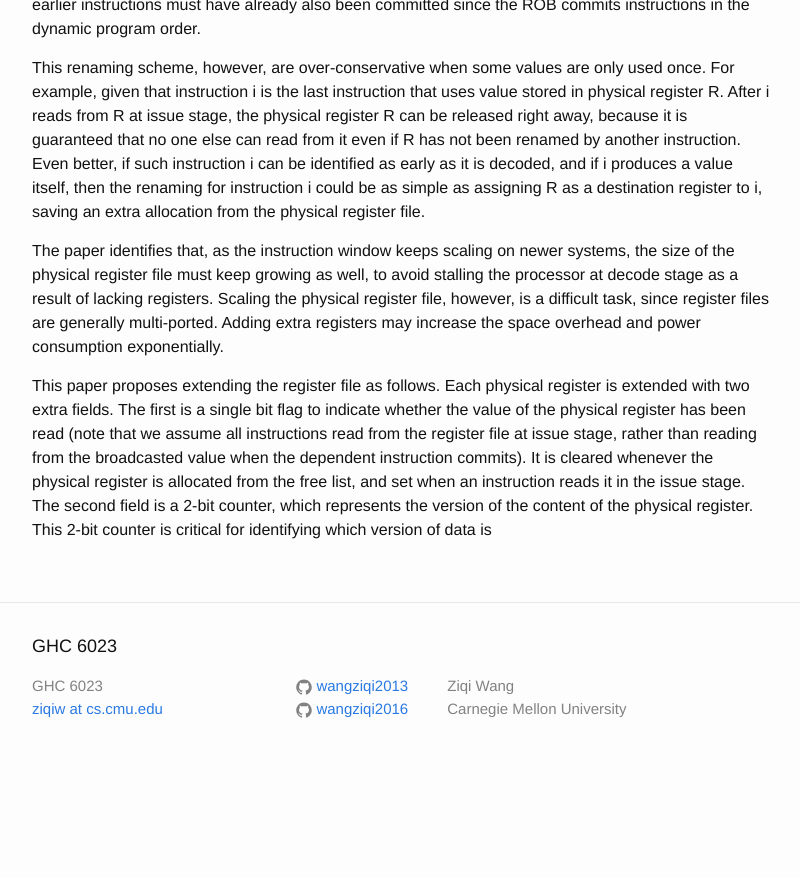
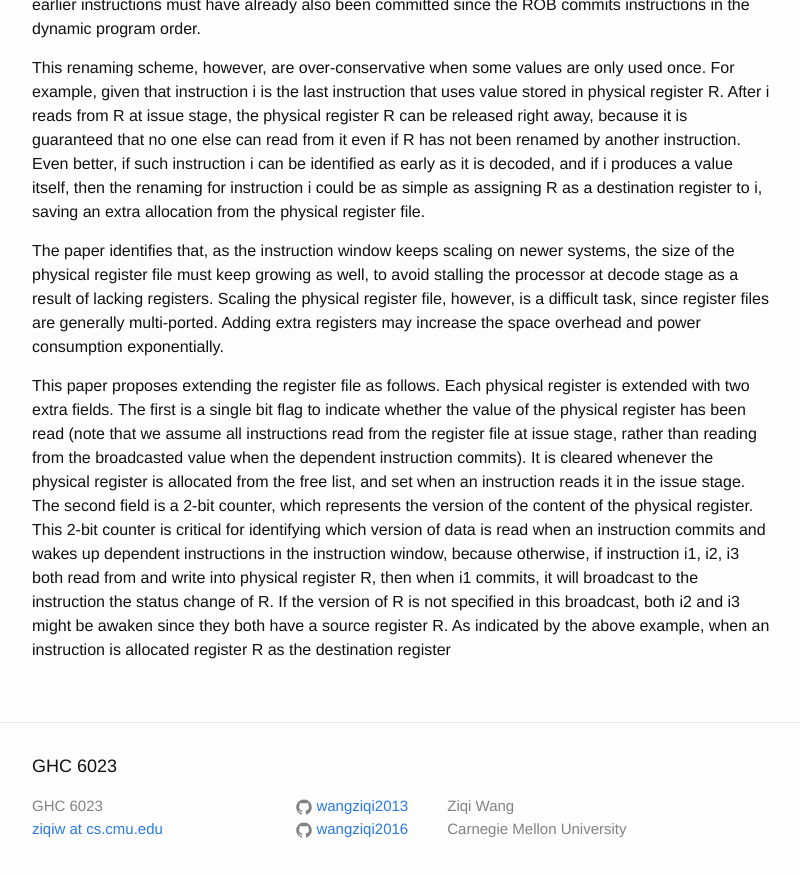
Before and after one commit to wangziqi2013/wangziqi2013.github.io, a Jekyll site: the page built from _posts/2019-08-25-a-novel-register-renaing-technique-for-ooo-processors.markdown, in a window 1280 px wide and 900 px high, scrolled down 691 px. Shown: the top 877 px of the window, without its empty margins (238-1038 px from the left). Built offline with Jekyll 4.4.1, drawn with Linux system fonts in a browser that asks for light colours; before the commit the page ends 1471 px from its top, so only the background shows below that.

Commit message:
Adding example

```diff
--- a/_posts/2019-08-25-a-novel-register-renaing-technique-for-ooo-processors.markdown
+++ b/_posts/2019-08-25-a-novel-register-renaing-technique-for-ooo-processors.markdown
@@ -39,4 +39,9 @@ The first is a single bit flag to indicate whether the value of the physical reg
 all instructions read from the register file at issue stage, rather than reading from the broadcasted value when the
 dependent instruction commits). It is cleared whenever the physical register is allocated from the free list, and set when
 an instruction reads it in the issue stage. The second field is a 2-bit counter, which represents the version of the
-content of the physical register. This 2-bit counter is critical for identifying which version of data is
+content of the physical register. This 2-bit counter is critical for identifying which version of data is read when an
+instruction commits and wakes up dependent instructions in the instruction window, because otherwise, if instruction
+i1, i2, i3 both read from and write into physical register R, then when i1 commits, it will broadcast to the instruction
+the status change of R. If the version of R is not specified in this broadcast, both i2 and i3 might be awaken since they
+both have a source register R. As indicated by the above example, when an instruction is allocated register R as the
+destination register
```
